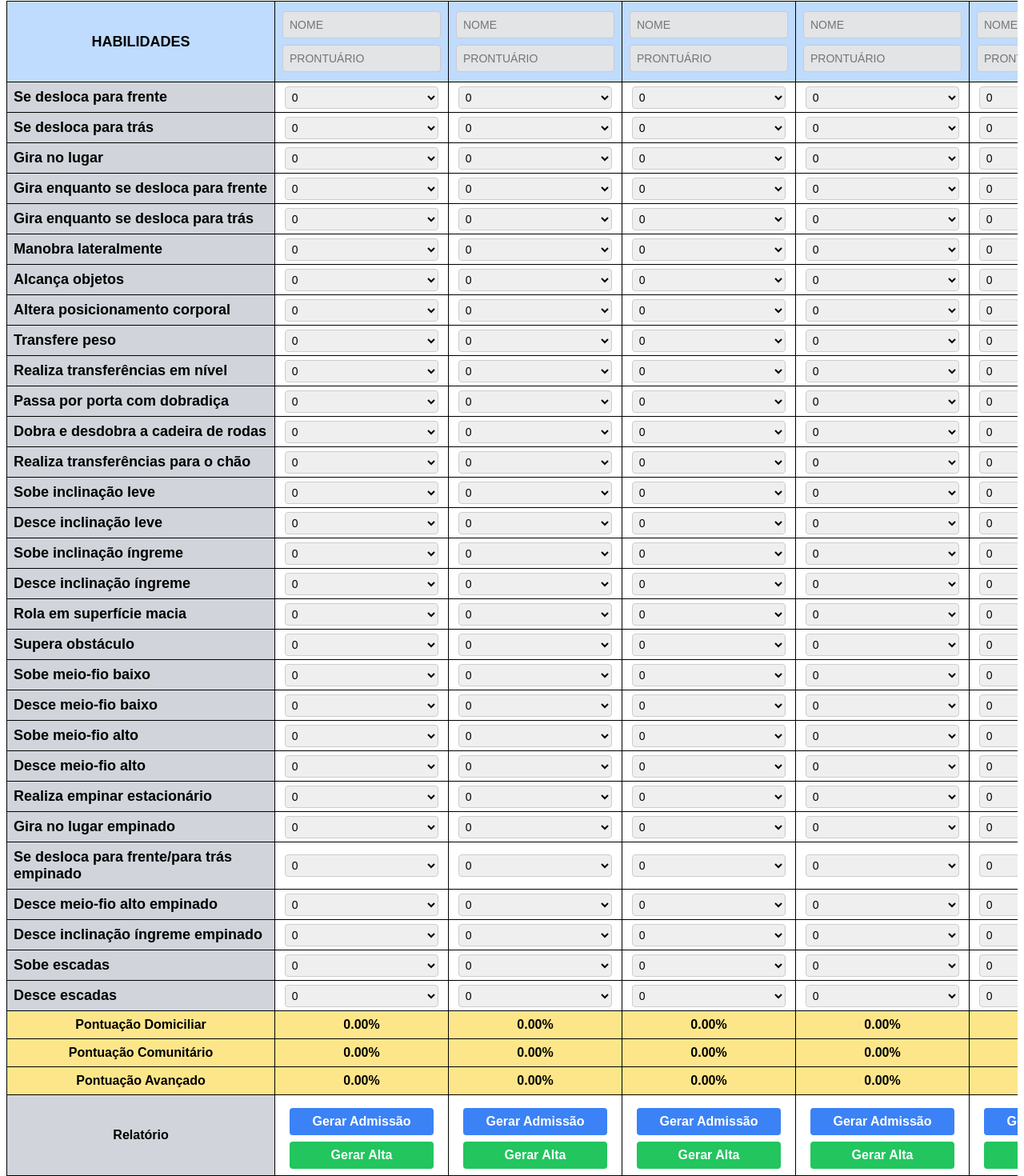
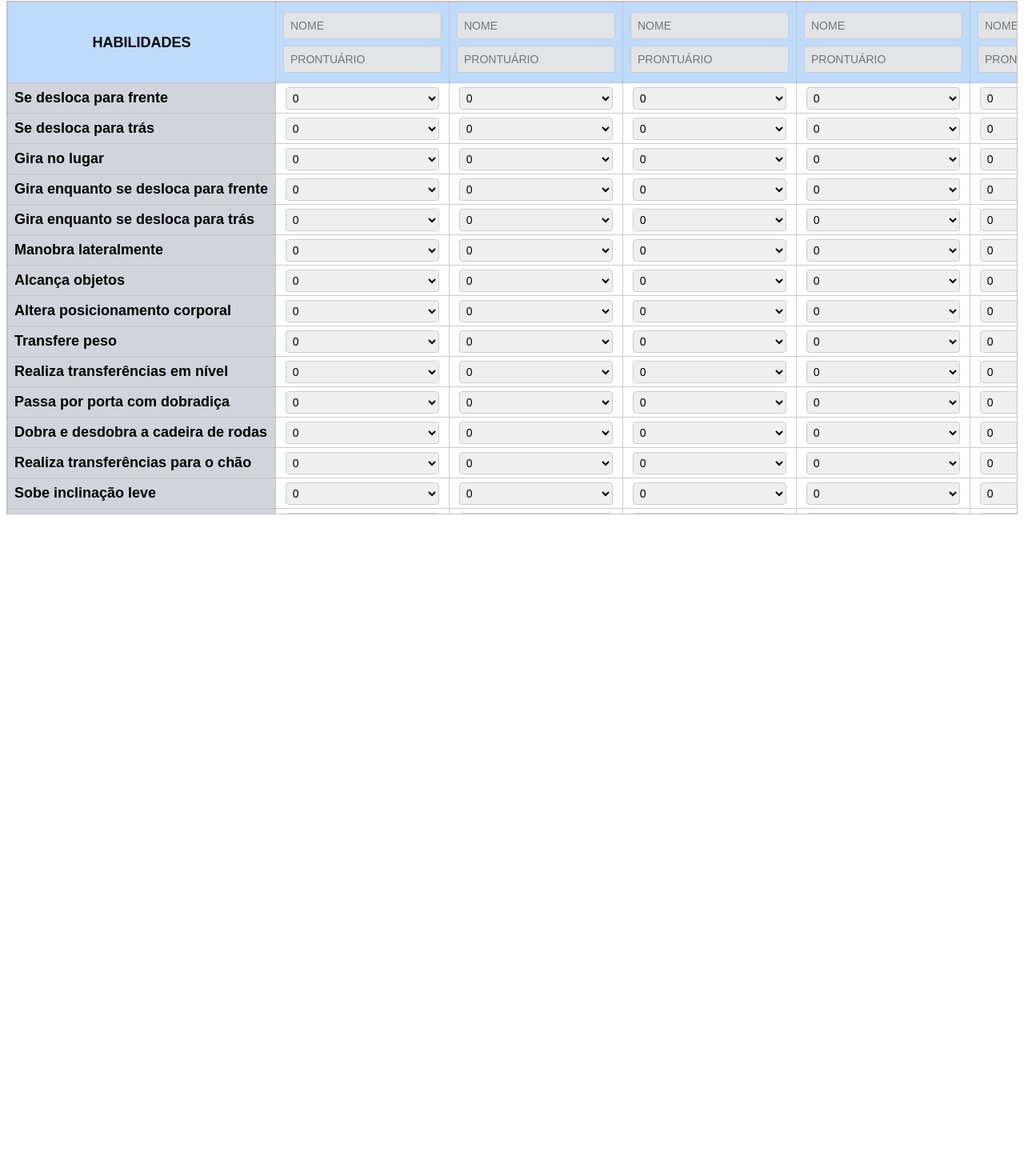
Before and after one commit to dricaamw/avaliacaoWST, a React (Vite) app: page / in a window 1280 px wide. Shown: the part 83-1553 px from the top of the page at 80% size. After the commit the page ends 800 px from the top, so only its background shows below. Built offline with nearby package versions, Linux system fonts and the light colour scheme; the HTML template or start-up script is replaced by a standard one.

Commit message:
alteração no css

```diff
--- a/src/index.css
+++ b/src/index.css
@@ -12,8 +12,10 @@
 }
 
 .table-container {
-  max-width: 100%;
+  max-height: 80vh; /* define altura máxima visível */
+  overflow-y: auto; /* ativa rolagem vertical */
   overflow-x: auto;
+  border: 1px solid rgba(0, 0, 0, 0.231);
 }
 
 .table {
@@ -21,7 +23,7 @@
   table-layout: fixed;
   border-collapse: collapse;
   min-width: 600px; /* força a tabela a não encolher demais */
-  border: 1px solid black;
+  border: 1px solid rgba(0, 0, 0, 0.231);
 }
 
 .header-cell.habilidade {
@@ -40,8 +42,11 @@
 
 .table thead th {
   background-color: #bfdbfe;
-  border: 1px solid black;
+  border: 1px solid rgba(0, 0, 0, 0.231);
   padding: 0.5rem;
+  position: sticky;
+  top: 0;
+  z-index: 2;
 }
 
 .coluna-paciente {
@@ -86,7 +91,7 @@
 
 
 .skill-cell {
-  border: 1px solid black;
+  border: 1px solid rgba(0, 0, 0, 0.233);
   padding: 0.5rem;
   font-weight: 600;
   font-size: 1.125rem;
@@ -97,7 +102,7 @@
 }
 
 .select-cell {
-  border: 1px solid black;
+  border: 1px solid #ccc;
 }
 
 .select {
@@ -110,7 +115,7 @@
 }
 
 .score-cell {
-  border: 1px solid black;
+  border: 1px solid rgba(0, 0, 0, 0.231);
   padding: 0.5rem;
   text-align: center;
   font-weight: bold;
@@ -119,7 +124,7 @@
 }
 
 .report-cell {
-  border: 1px solid black;
+  border: 1px solid rgba(0, 0, 0, 0.231);
   padding: 0.5rem;
   text-align: center;
   font-weight: bold;
```
